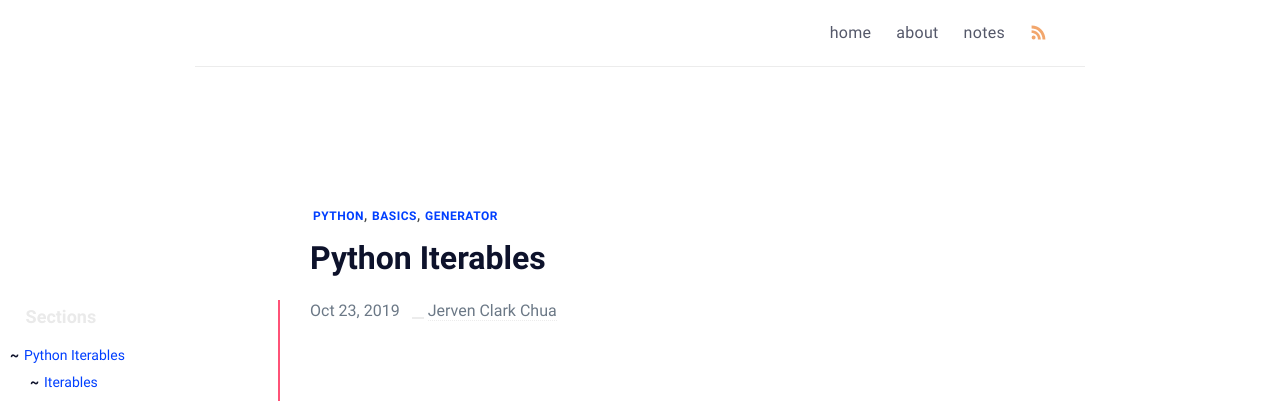
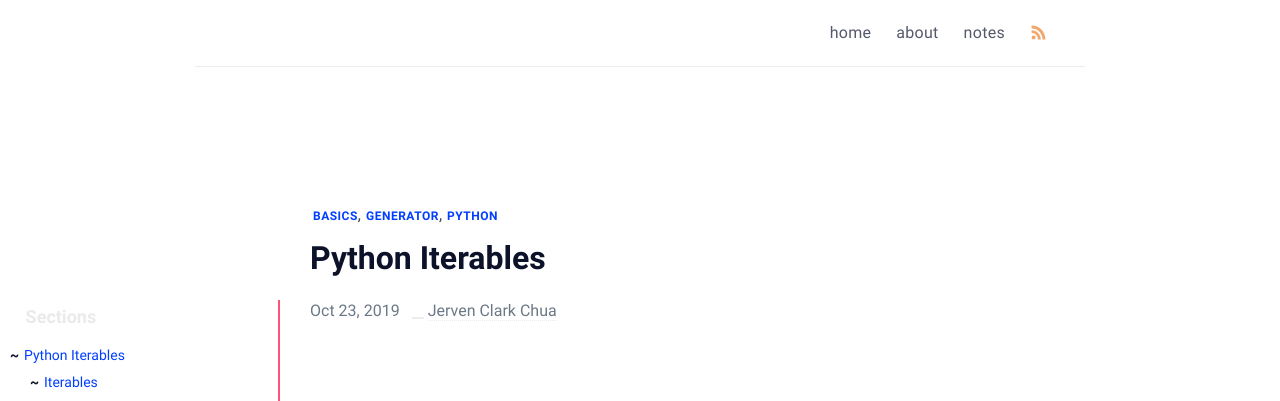
Before and after one commit to jervenclark/jervenclark.github.io, a Jekyll site: the page built from _posts/2019-10-23-python-iterables.md, in a window 1280 px wide and 900 px high. Shown: the top 401 px of the window. Built offline with Jekyll 4.4.1, drawn with Linux system fonts in a browser that asks for light colours; some web fonts are replaced.

Commit message:
Add defaul post sort

```diff
--- a/_config.yml
+++ b/_config.yml
@@ -19,7 +19,7 @@ author:
 
 # Url settings
 url: "https://jervenclarkchua.com"
-baseurl:
+# baseurl: "https://jervenclarkchua.com"
 permalink: /:title/
 google_analytics:
 fb_appid:
--- a/_layouts/post.html
+++ b/_layouts/post.html
@@ -21,7 +21,7 @@ layout: compress
                     <header class="header">
                         {% if page.tags and page.tags != empty %}
                         <div class="tags">
-                            {% assign tags = page.tags %}
+                            {% assign tags = page.tags | sort %}
                             <span itemprop="keywords">
                                 {% for tag in tags %}
                                 <a class="tag"
```
